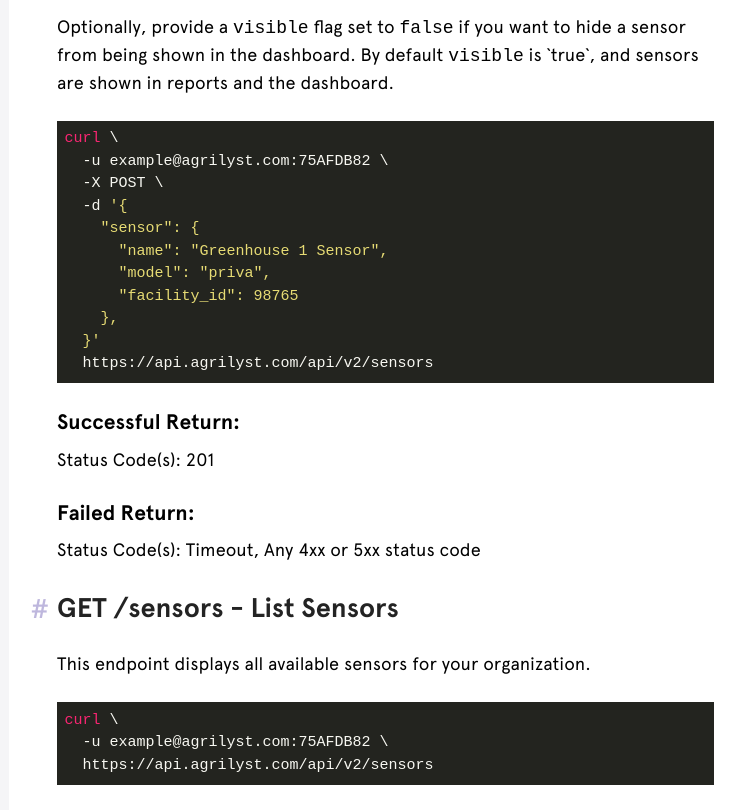
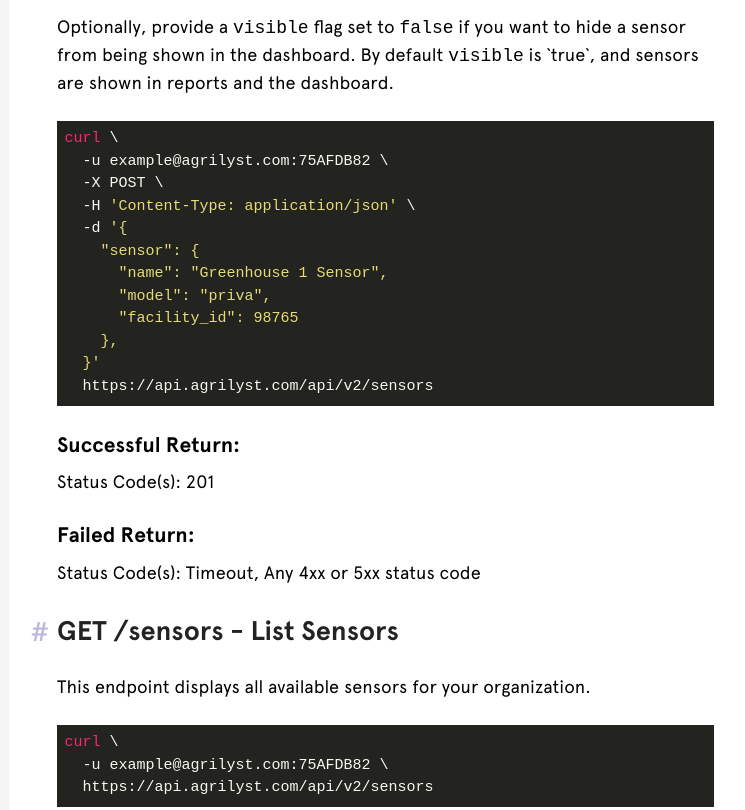
Before and after one commit to artemis-ag/apidocs, a website: page html/v2/index.html in a window 1280 px wide. Shown: the part 4340-5150 px from the top of the page, without its empty margins (425-1170 px from the left). Drawn offline with nearby package versions, Linux system fonts and the light colour scheme; files whose address does not match are found by name.

Commit message:
Update v2 docs

```diff
--- a/html/v2/index.html
+++ b/html/v2/index.html
@@ -282,6 +282,7 @@ Status Code(s): Timeout, Any 4xx or 5xx status code
 <pre><code>curl \
   -u example@agrilyst.com:75AFDB82 \
   -X POST \
+  -H 'Content-Type: application/json' \
   -d '{
     "sensor": {
       "name": "Greenhouse 1 Sensor",
@@ -412,12 +413,13 @@ Status Code(s): Timeout, Any 4xx or 5xx status code
 <pre><code class='bash'>curl \
   -u example@agrilyst.com:75AFDB82 \
   -X POST \
+  -H 'Content-Type: application/json' \
   -d '{
     "sensor": {
       "metric": "CO2 Percentage",
       "metric_units": "%",
       "description": "Track carbon dioxide in Greenhouse 1",
-    },
+    }
   }'
   https://api.agrilyst.com/api/v2/sensors/56789/sensor_metrics
 </code></pre>
@@ -543,6 +545,7 @@ Status Code(s): Timeout, Any 4xx or 5xx status code
 <pre><code class='bash'>curl \
   -u example@agrilyst.com:75AFDB82 \
   -X POST \
+  -H 'Content-Type: application/json' \
   -d '{
     "metrics": [
       { "id": 2,
@@ -552,7 +555,7 @@ Status Code(s): Timeout, Any 4xx or 5xx status code
       { "id": 2,
        "value": 55,
        "time": 1471979057
-      },
+      }
     ]
   }'
   https://api.agrilyst.com/api/v2/metrics</code></pre>
@@ -646,6 +649,7 @@ Status Code(s): Timeout, Any 4xx or 5xx status code
 <pre><code class='bash'>curl \
   -u example@agrilyst.com:75AFDB82 \
   -X POST \
+  -H 'Content-Type: application/json' \
   -d '{
     "tank_reading": {
       "tank_id": 2,
```
